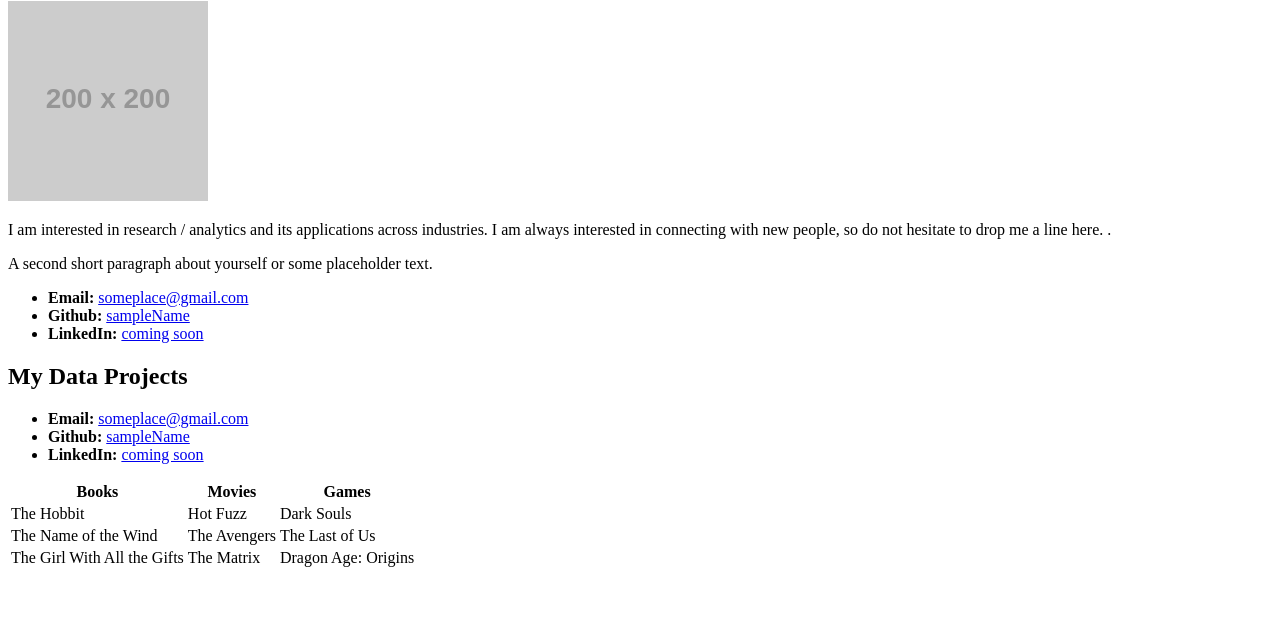
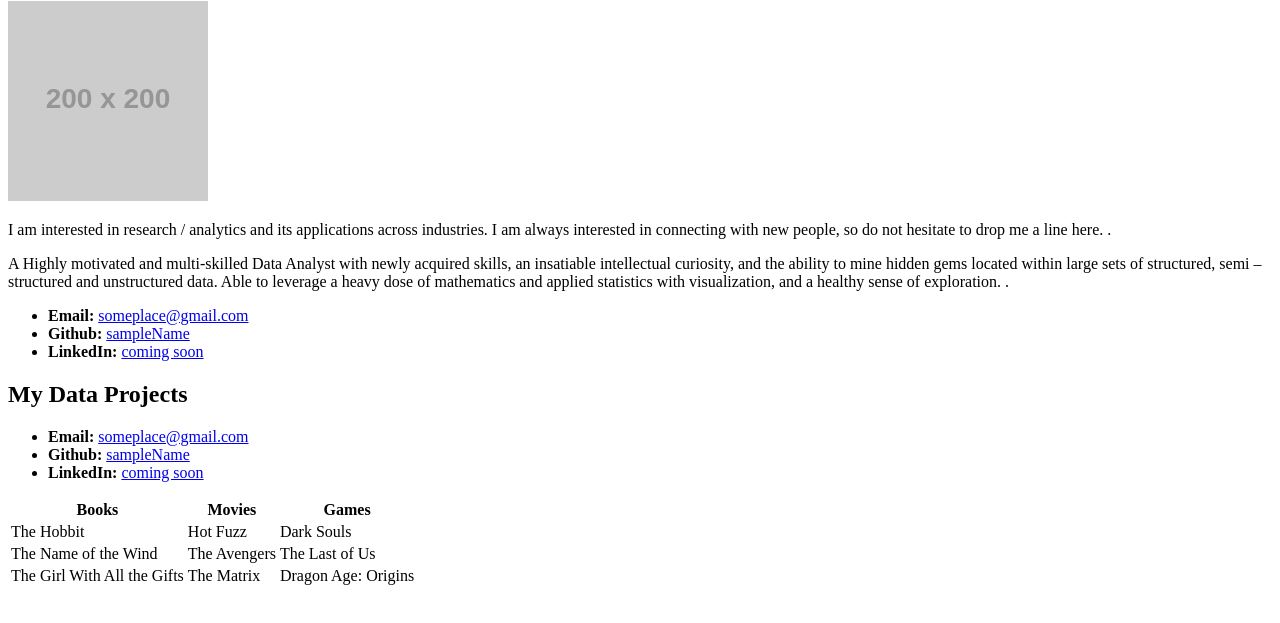
Before and after one commit to oscar4martins/oscar4martins.github.io, a plain HTML site: page index.html in a window 1280 px wide. Shown: the part 79-702 px from the top of the page. Drawn offline with Linux system fonts and the light colour scheme; placeholder pictures from the web are drawn by us.

Commit message:
another paragraph

```diff
--- a/index.html
+++ b/index.html
@@ -11,8 +11,15 @@
 
   <img src="https://placehold.it/200x200" alt="Martins Umeugoji">
 
-  <p>I am interested in research / analytics and its applications across industries. I am always interested in connecting with new people, so do not hesitate to drop me a line here. .</p>
-  <p>A second short paragraph about yourself or some placeholder text.</p>
+  <p>I am interested in research / analytics and its applications across industries.
+    I am always interested in connecting with new people,
+    so do not hesitate to drop me a line here. .</p>
+  <p>A Highly motivated and multi-skilled Data Analyst with newly acquired skills,
+    an insatiable intellectual curiosity, and the ability to mine hidden gems located within large sets of structured,
+    semi – structured and unstructured data.
+    Able to leverage a heavy dose of mathematics and applied statistics with visualization, and a healthy sense of exploration.
+
+.</p>
 
   <ul>
     <li><strong>Email:</strong> <a href="#">someplace@gmail.com</a></li>
```
